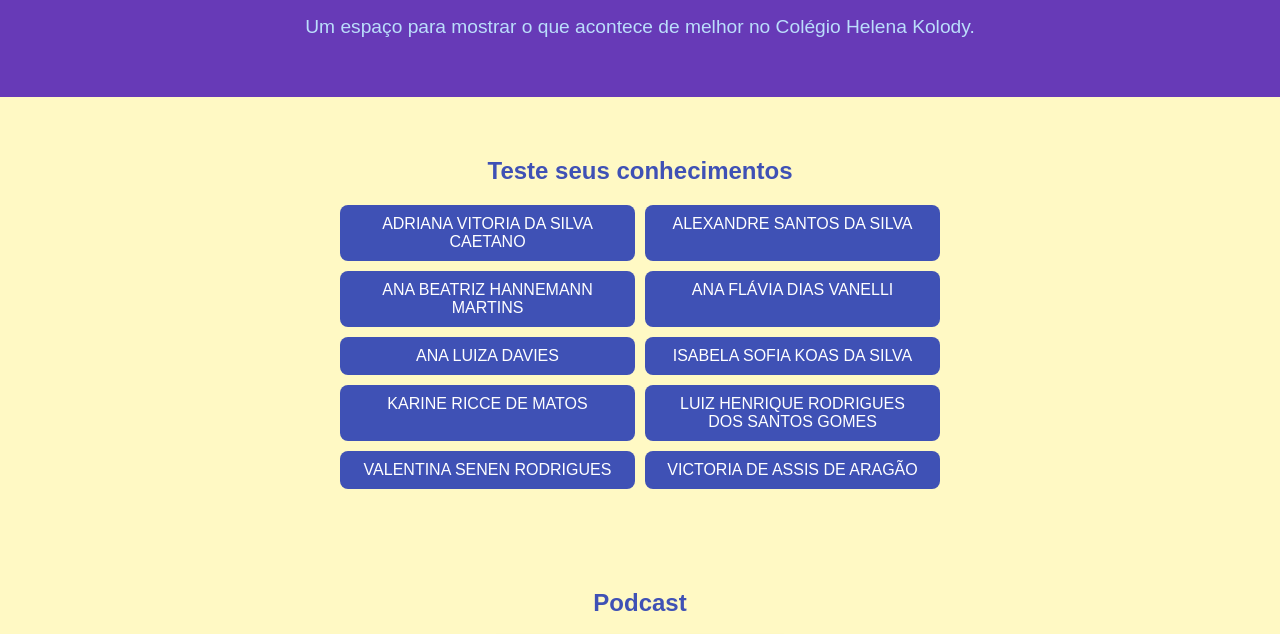
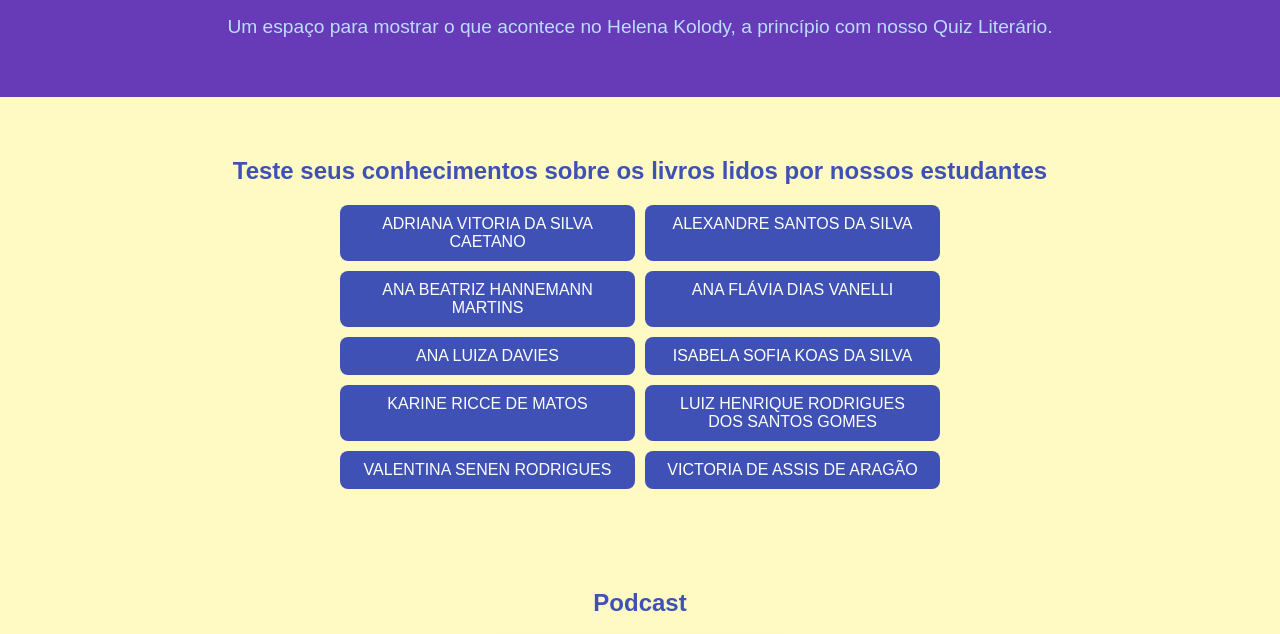
Before and after one commit to daniellisdse/acontecenohk, a plain HTML site: page index.html in a window 1280 px wide. Shown: the part 115-749 px from the top of the page. Drawn offline with Linux system fonts and the light colour scheme.

Commit message:
atualizado

```diff
--- a/index.html
+++ b/index.html
@@ -11,14 +11,14 @@
 <body>
   <header>
     <h1>Acontece no HK</h1>
-    <p class="subtitulo">Um espaço para mostrar o que acontece de melhor no Colégio Helena Kolody.</p>
+    <p class="subtitulo">Um espaço para mostrar o que acontece no Helena Kolody, a princípio com nosso Quiz Literário.</p>
   </header>
 
   <main>
 
     <!-- Seção de Apresentações -->
     <section id="apresentacoes">
-      <h2>Teste seus conhecimentos</h2>
+      <h2>Teste seus conhecimentos sobre os livros lidos por nossos estudantes</h2>
       <div class="botoes duas-colunas">
         <a href="https://docs.google.com/presentation/d/1wd-EFR5S_y4Xe4-tRzpyPUX3OIGE4qCLXDSgjXgDu2w/edit?usp=sharing" target="_blank" class="btn">ADRIANA VITORIA DA SILVA CAETANO</a>
         <a href="https://docs.google.com/presentation/d/1TbUOGGOX2aRAgwcoipDRnlWWSb6Ha3YX9MhAtB4DiQU/edit?usp=sharing" target="_blank" class="btn">ALEXANDRE SANTOS DA SILVA</a>
```
